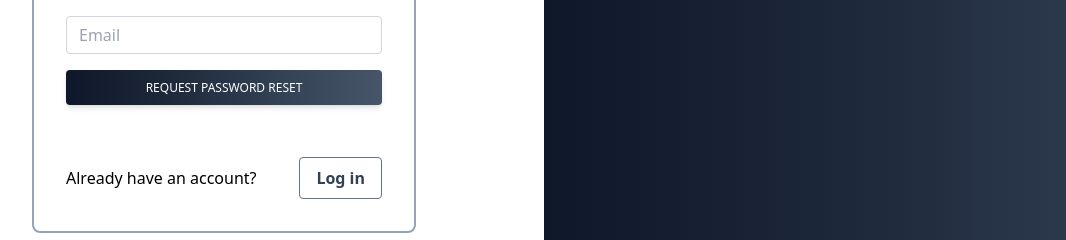
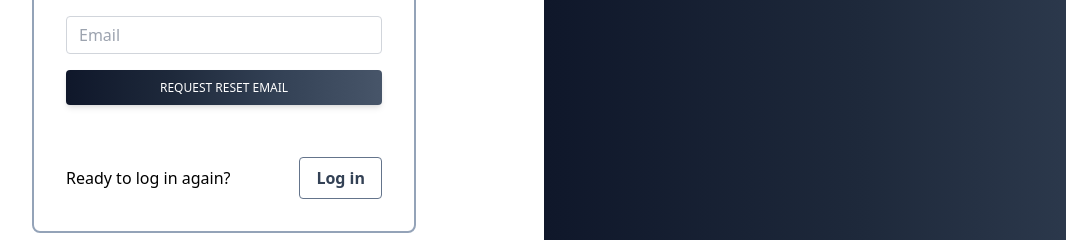
Before and after one commit to yourigruiters/Gym, a React app: page /account/forgotpassword in a window 1280 px wide. Shown: the part 365-605 px from the top of the page, without its empty margins (96-1162 px from the left). Built offline with nearby package versions, Linux system fonts and the light colour scheme; no server answers.

Commit message:
Apply new routing to sidebar

```diff
--- a/src/components/layout/sidebar/SidebarNavItem.tsx
+++ b/src/components/layout/sidebar/SidebarNavItem.tsx
@@ -18,7 +18,7 @@ const SidebarNavItem: React.FC<Props> = ({ title }) => {
   const location = useLocation().pathname.replace("/", "");
 
   const getClassnames = (pagename: Pagenames) => {
-    if (pagename.toLocaleLowerCase() === location) {
+    if (location.includes(pagename.toLocaleLowerCase())) {
       return "rounded-md bg-slate-900 p-2 items-center flex text-white";
     }
 
--- a/src/pages/ForgotPassword.tsx
+++ b/src/pages/ForgotPassword.tsx
@@ -66,7 +66,7 @@ const ForgotPassword: React.FC<Props> = () => {
           <Button
             type="submit"
             classDecider="submit"
-            value="Request password reset"
+            value="Request reset email"
           />
         </form>
       ) : (
@@ -78,7 +78,7 @@ const ForgotPassword: React.FC<Props> = () => {
         </div>
       )}
       <div className="flex flex-row items-center justify-between w-full">
-        <p>Already have an account?</p>
+        <p>Ready to log in again?</p>
 
         <Link to="/account/login">
           <Button classDecider="outlined" value="Log in" />
```
